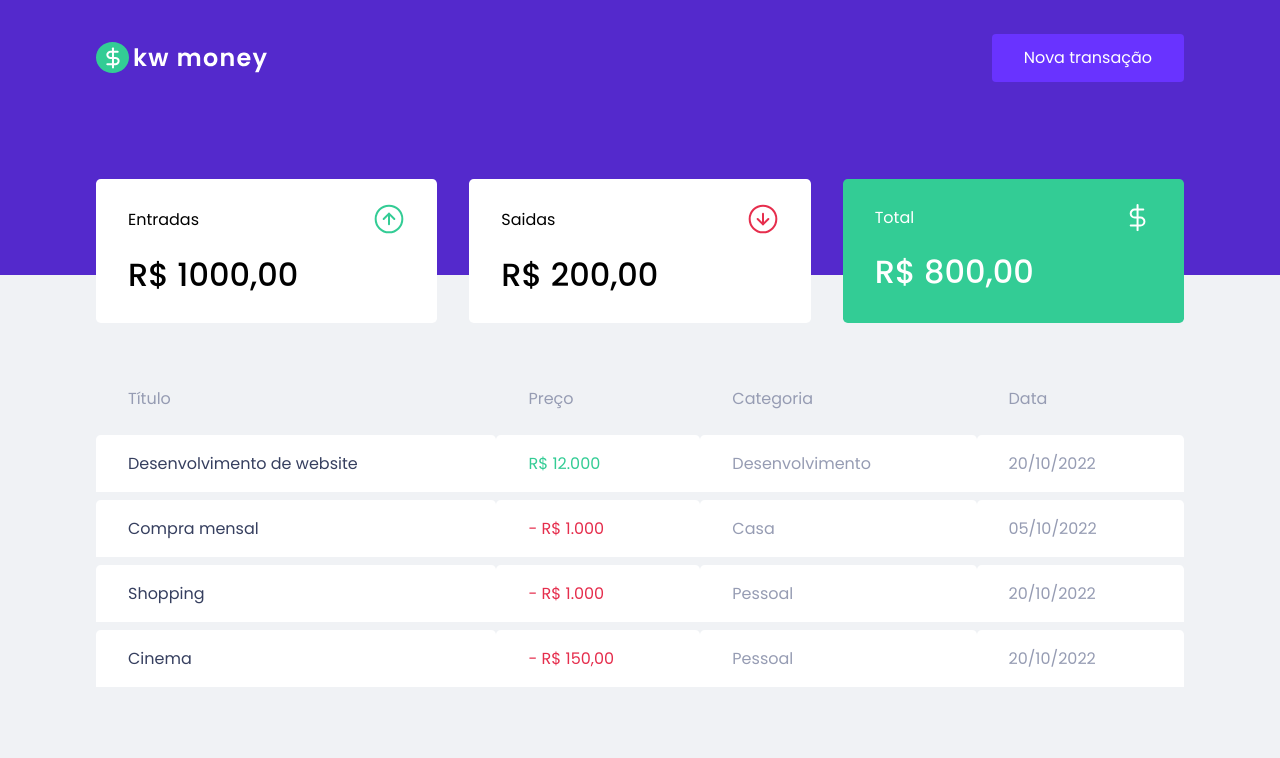
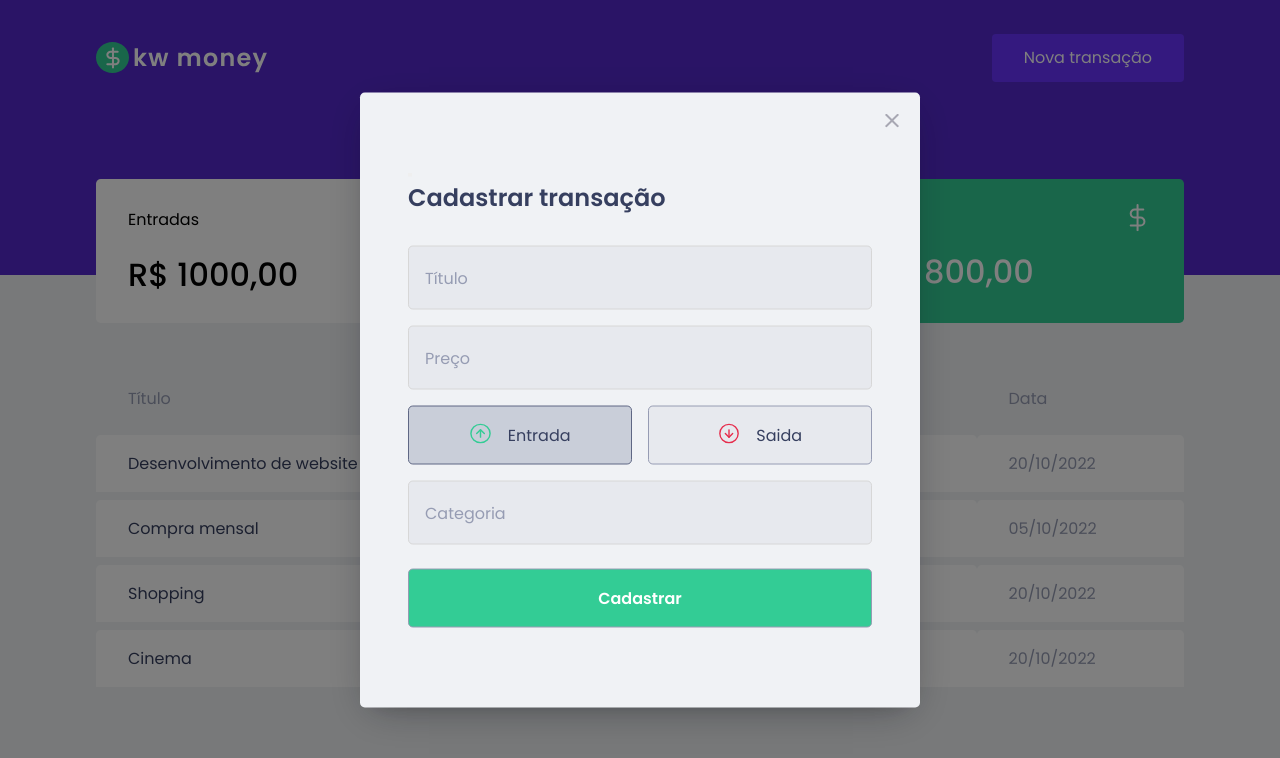
Before and after one commit to zLibrian/kw-finances, a React (Vite) app: page / in a window 1280 px wide. Both pictures are taken after a click on the button "Nova transação". Shown: the top 758 px of the page. Built offline with nearby package versions, Linux system fonts and the light colour scheme; what miragejs would draw is missing.

Commit message:
feat: Adiciona modal de criacao de nova transação estilizado

```diff
--- a/src/App.tsx
+++ b/src/App.tsx
@@ -1,12 +1,18 @@
+import * as Dialog from "@radix-ui/react-dialog";
 import { Dashboard } from "./components/Dashboard";
+
 import { Header } from "./components/Header";
+import { NewTransactionForm } from "./components/NewTransactionForm";
 import { GlobalStyle } from "./styles/global";
 
 function App() {
   return (
     <>
       <GlobalStyle />
-      <Header />
+      <Dialog.Root>
+        <Header />
+        <NewTransactionForm />
+      </Dialog.Root>
       <Dashboard />
     </>
   );
--- a/src/components/Header/index.tsx
+++ b/src/components/Header/index.tsx
@@ -1,3 +1,4 @@
+import * as Dialog from "@radix-ui/react-dialog";
 import logoImg from "../../assets/logo.svg";
 import { Container, Content } from "./styles";
 
@@ -6,7 +7,7 @@ export const Header = () => {
     <Container>
       <Content>
         <img src={logoImg} alt="kw money" />
-        <button type="button">Nova transação</button>
+        <Dialog.Trigger type="button">Nova transação</Dialog.Trigger>
       </Content>
     </Container>
   );
--- /dev/null
+++ b/src/components/NewTransactionForm/index.tsx
@@ -0,0 +1,58 @@
+import * as Dialog from "@radix-ui/react-dialog";
+import { useState } from "react";
+import close from "../../assets/close.svg";
+import incomeImg from "../../assets/income.svg";
+import outcomeImg from "../../assets/outcome.svg";
+import {
+  DialogClose,
+  DialogContent,
+  DialogForm,
+  DialogOverlay,
+  DialogTitle,
+  RadioBox,
+} from "./styles";
+
+export const NewTransactionForm = () => {
+  const [transactionType, setTransactionType] = useState("deposit");
+  return (
+    <Dialog.Portal>
+      <DialogOverlay />
+      <DialogContent>
+        <DialogClose>
+          <img src={close} alt="fechar modal" />
+        </DialogClose>
+        <DialogTitle>Cadastrar transação</DialogTitle>
+        <DialogForm action="post">
+          <label htmlFor="title">
+            <input type="text" placeholder="Título" id="title" />
+          </label>
+          <label htmlFor="">
+            <input type="text" placeholder="Preço" id="price" />
+          </label>
+          <div>
+            <RadioBox
+              type="button"
+              onClick={() => setTransactionType("deposit")}
+              isActive={transactionType === "deposit"}
+            >
+              <img src={incomeImg} alt="entrada" />
+              Entrada
+            </RadioBox>
+            <RadioBox
+              type="button"
+              onClick={() => setTransactionType("withdraw")}
+              isActive={transactionType === "withdraw"}
+            >
+              <img src={outcomeImg} alt="saida" />
+              Saida
+            </RadioBox>
+          </div>
+          <label htmlFor="category">
+            <input type="text" placeholder="Categoria" id="category" />
+          </label>
+          <RadioBox className="highlight-button">Cadastrar</RadioBox>
+        </DialogForm>
+      </DialogContent>
+    </Dialog.Portal>
+  );
+};
--- /dev/null
+++ b/src/components/NewTransactionForm/styles.ts
@@ -0,0 +1,94 @@
+import * as Dialog from "@radix-ui/react-dialog";
+import { cssVar, darken } from "polished";
+import styled from "styled-components";
+
+export const DialogOverlay = styled(Dialog.Overlay)`
+  background: #000000;
+  opacity: 0.5;
+  position: fixed;
+  inset: 0;
+`;
+
+export const DialogTitle = styled(Dialog.Title)`
+  color: var(--text-title);
+  font-weight: 600;
+  font-size: 1.5rem;
+  line-height: 2rem;
+  margin-bottom: 2rem;
+`;
+
+export const DialogContent = styled(Dialog.Content)`
+  background-color: #f0f2f5;
+  border-radius: 0.3rem;
+  box-shadow: hsl(206 22% 7% / 35%) 0px 10px 38px -10px,
+    hsl(206 22% 7% / 20%) 0px 10px 20px -15px;
+  position: fixed;
+  top: 50%;
+  left: 50%;
+  transform: translate(-50%, -50%);
+  width: 100vw;
+  max-width: 35rem;
+  max-height: 95vh;
+  padding: 4rem 3rem;
+`;
+
+export const DialogForm = styled.form`
+  div {
+    display: grid;
+    grid-template-columns: 1fr 1fr;
+    grid-gap: 1rem;
+    align-items: flex-end;
+  }
+`;
+
+type RadioBoxProps = {
+  isActive?: boolean;
+};
+
+export const RadioBox = styled.button<RadioBoxProps>`
+  display: flex;
+  background-color: ${(props) =>
+    props.isActive
+      ? darken(0.1, `${cssVar("--input-background")}`)
+      : `${cssVar("--input-background")}`};
+  justify-content: center;
+  gap: 1rem;
+  width: 100%;
+  color: var(--text-title);
+  padding: 1rem;
+  margin: 1rem 0;
+  font-size: 1rem;
+  border: 1.5px solid;
+  border-color: ${(props) =>
+    props.isActive
+      ? darken(0.2, `${cssVar("--text-body")}`)
+      : `${cssVar("--text-body")}`};
+  border-radius: 0.3rem;
+
+  img {
+    width: 1.4rem;
+  }
+
+  transition: filter 0.2s;
+
+  &:hover {
+    filter: brightness(0.9);
+  }
+
+  &.highlight-button {
+    background-color: var(--green);
+    font-weight: 600;
+    color: white;
+    margin-top: 1.5rem;
+  }
+`;
+
+export const DialogClose = styled(Dialog.Close)`
+  img {
+    position: absolute;
+    right: 0;
+    top: 0;
+    margin-top: 1.3rem;
+    margin-right: 1.3rem;
+  }
+`;
```
